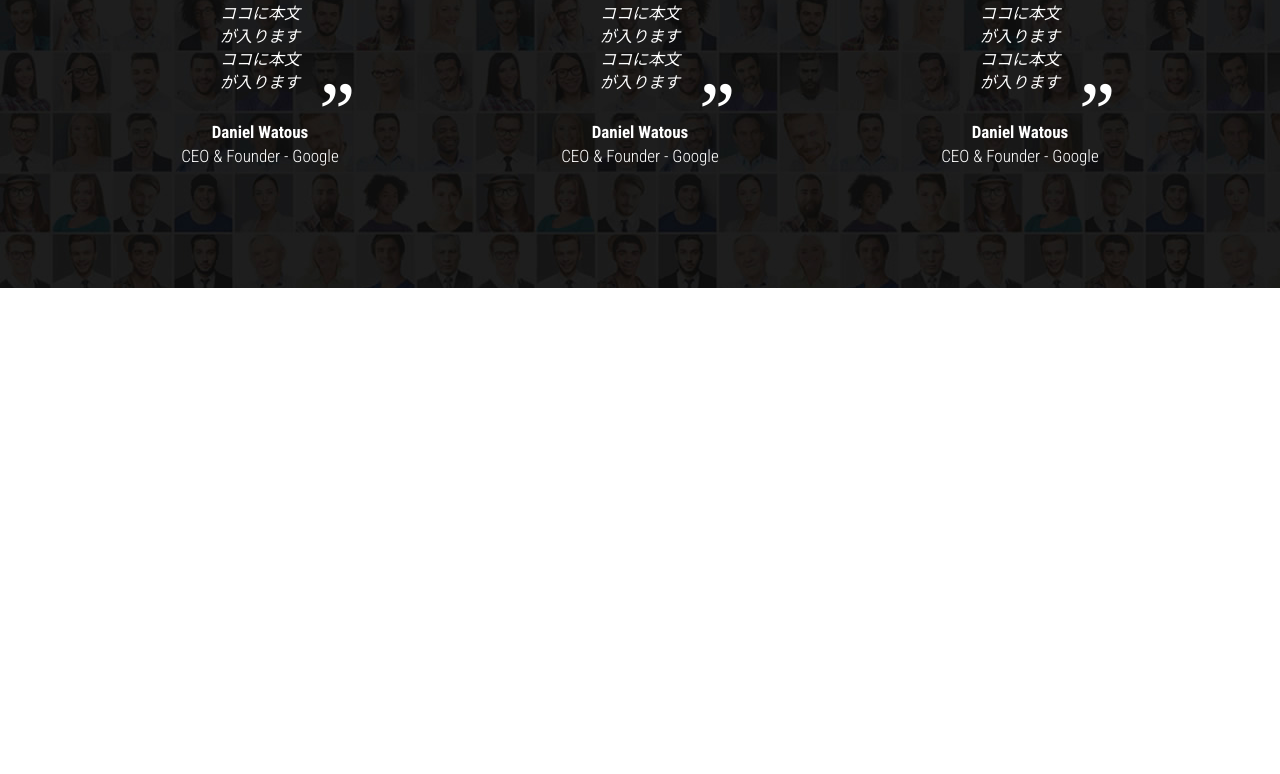
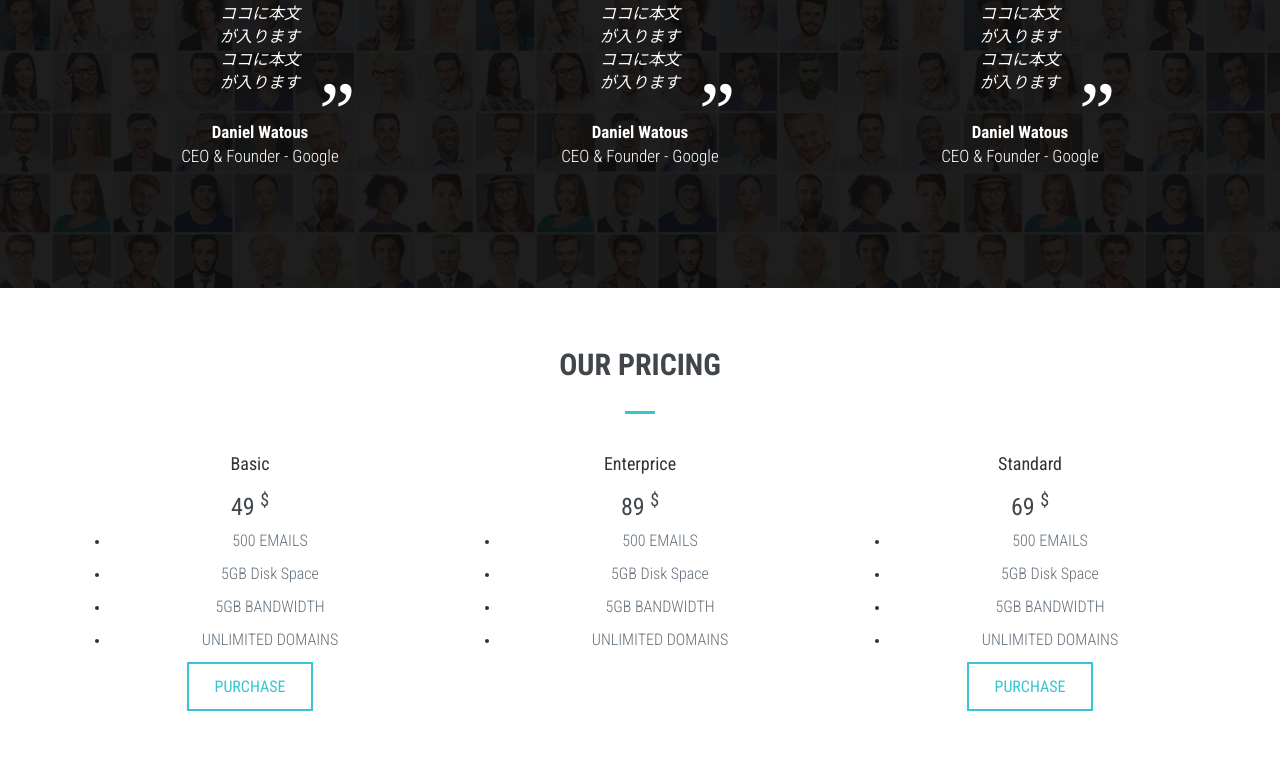
Before and after one commit to TERASAKIKOKI/web-site, a plain HTML site: page index.html in a window 1280 px wide. Shown: the part 4157-4931 px from the top of the page. Drawn offline with Linux system fonts and the light colour scheme.

Commit message:
064 pricing html

```diff
--- a/index.html
+++ b/index.html
@@ -444,6 +444,105 @@
     </div>
   </section>
 
+  <!-- pricing -->
+  <section id="pricing">
+      <div class="content-box">
+
+        <div class="content-title wow fadeInDown" data-wow-duration="1s" data-wow-delay=".5s">
+            <h3> Our Pricing </h3>
+            <div class="content-title-underline"></div>
+          </div>
+
+          <div class="container">
+
+              <div class="row">
+                  <div class="col-md-4 wow animated zoomIn" data-wow-duration="1s" data-wow-delay=".5s">
+                    <div class="pricing-box text-center">
+                      <h4 class="pricing-title">Basic</h4>
+                      <h3 class="pricing-value">49 <sup>$</sup> </h3>
+                      <ul class="pricing-spec">
+                        <li>
+                          <p>500 EMAILS</p>
+                        </li>
+                        <li>
+                          <p>5GB Disk Space</p>
+                        </li>
+                        <li>
+                          <p>5GB BANDWIDTH</p>
+                        </li>
+                        <li>
+                          <p>UNLIMITED DOMAINS</p>
+                        </li>
+                      </ul>
+                      <div class="pricing-btn">
+                        <a href="#" class="btn btn-lg btn-general btn-bule" role="button">Purchase</a>
+                      </div>
+
+
+
+                    </div>
+                  </div>
+
+                  <div class="col-md-4 wow animated bounceInUp" data-wow-duration="1s" data-wow-delay=".5s">
+                      <div class="pricing-box pricing-box-lg text-center">
+                          <h4 class="pricing-title">Enterprice</h4>
+                          <h3 class="pricing-value">89 <sup>$</sup> </h3>
+                          <ul class="pricing-spec">
+                            <li>
+                              <p>500 EMAILS</p>
+                            </li>
+                            <li>
+                              <p>5GB Disk Space</p>
+                            </li>
+                            <li>
+                              <p>5GB BANDWIDTH</p>
+                            </li>
+                            <li>
+                              <p>UNLIMITED DOMAINS</p>
+                            </li>
+                          </ul>
+                          <div class="pricing-btn">
+                            <a href="#" class="btn btn-lg btn-general btn-white" role="button">Purchase</a>
+                          </div>
+
+
+
+                        </div>
+                  </div>
+
+                  <div class="col-md-4 wow animated zoomIn" data-wow-duration="1s" data-wow-delay=".5s">
+                      <div class="pricing-box text-center">
+                          <h4 class="pricing-title">Standard</h4>
+                          <h3 class="pricing-value">69 <sup>$</sup> </h3>
+                          <ul class="pricing-spec">
+                            <li>
+                              <p>500 EMAILS</p>
+                            </li>
+                            <li>
+                              <p>5GB Disk Space</p>
+                            </li>
+                            <li>
+                              <p>5GB BANDWIDTH</p>
+                            </li>
+                            <li>
+                              <p>UNLIMITED DOMAINS</p>
+                            </li>
+                          </ul>
+                          <div class="pricing-btn">
+                            <a href="#" class="btn btn-lg btn-general btn-bule" role="button">Purchase</a>
+                          </div>
+
+
+
+                        </div>
+                  </div>
+              </div>
+
+
+          </div>
+        </div>
+  </section>
+
 
 
 
```
